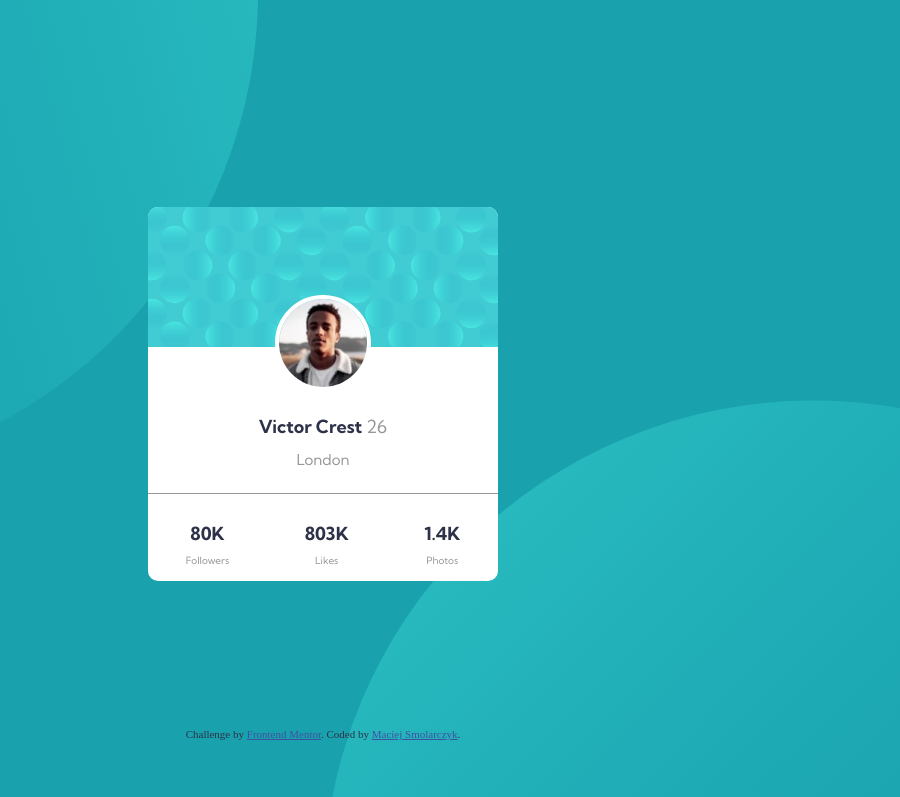
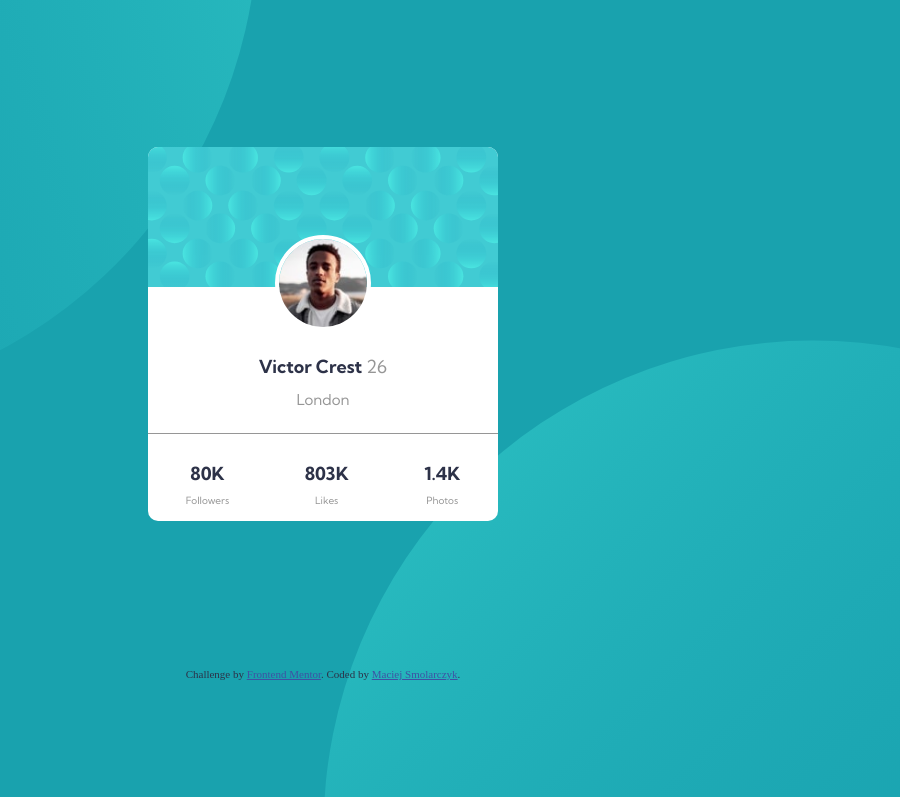
Before and after one commit to Maciej0o/FM1-profile-card-component-main, a plain HTML site: page index.html in a window 1280 px wide. Shown: the top 797 px of the page, without its empty margins (317-1217 px from the left). Drawn offline with Linux system fonts and the light colour scheme.

Commit message:
Fix height card

```diff
--- a/sass/style.scss
+++ b/sass/style.scss
@@ -21,13 +21,11 @@ body {
     background-color: $cyan;
     overflow: hidden;
     position: relative;
-    height: 100vh;
 
 }
 
 main {position: relative;
     width: 100%;
-    height: 100vh;
     display: flex;
     flex-direction: column;
     justify-content: center;
```
Also changed, not shown: css/style.css, 1 other file.
